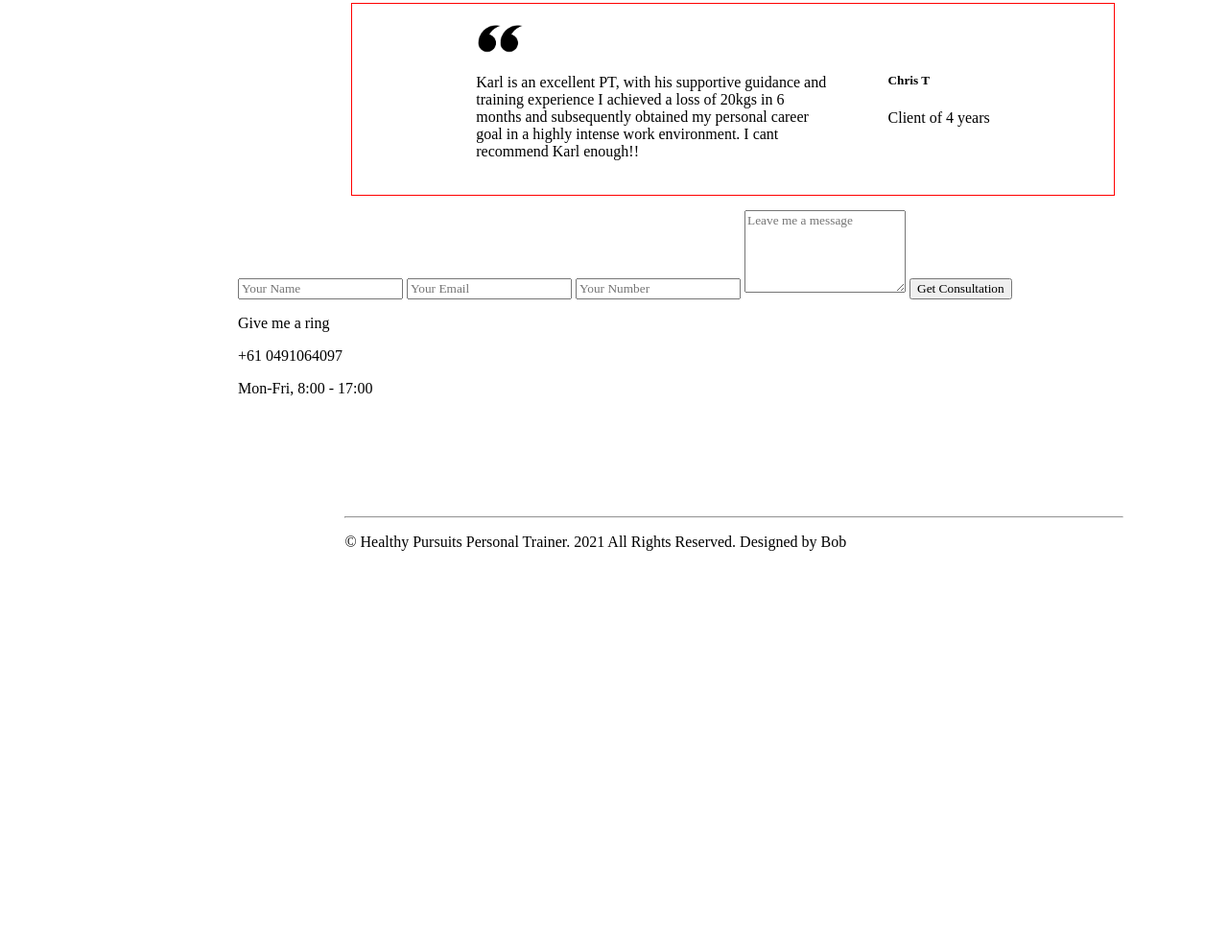
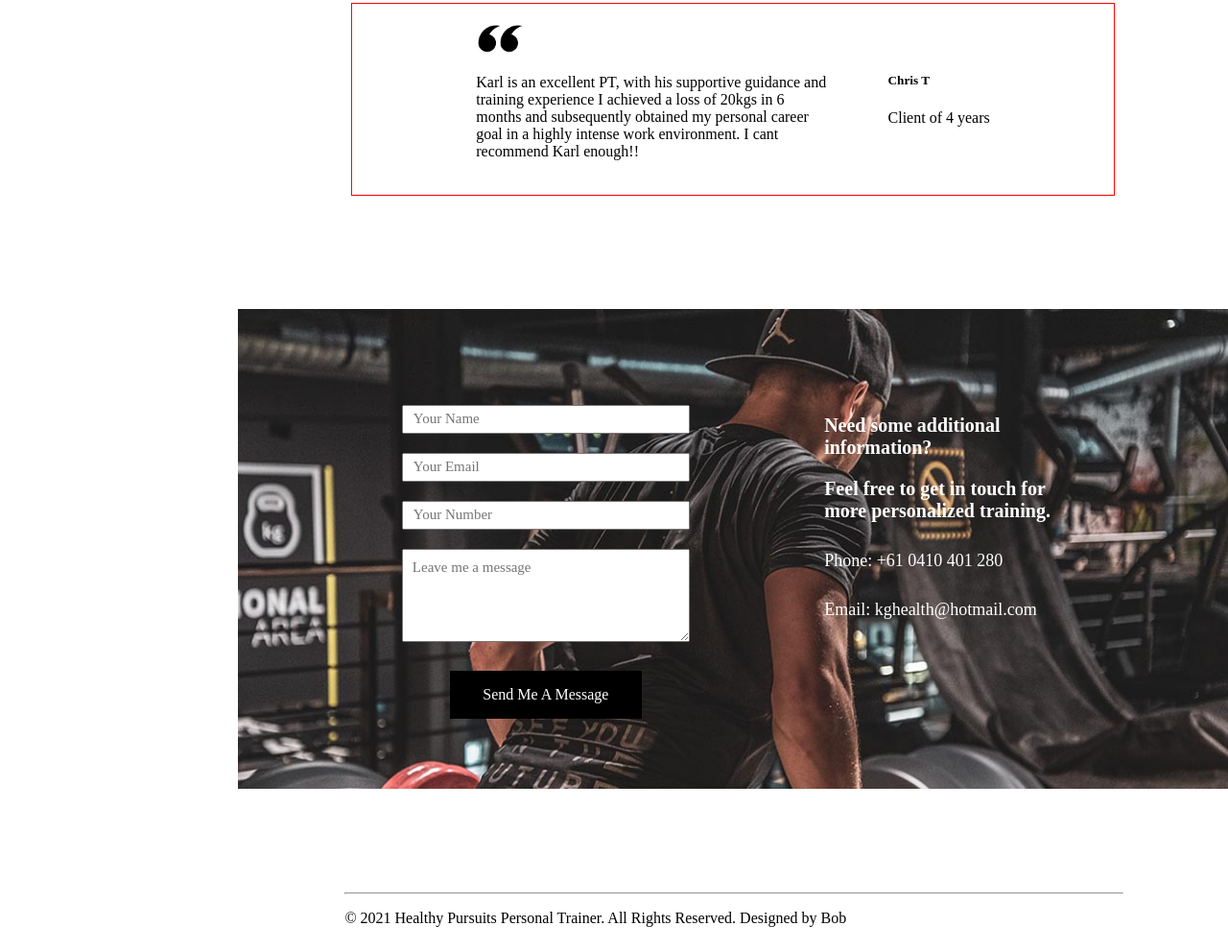
Before and after one commit to qinjiabo1990/Karl-Gray-personal-webapp, a plain HTML site: page index.html in a window 1280 px wide. Shown: the part 4485-5475 px from the top of the page at 96% size. Before the commit the page ends 5083 px from the top, so only its background shows below. Drawn offline with Linux system fonts and the light colour scheme.

Commit message:
finish the basic component of the main page design

```diff
--- a/index.html
+++ b/index.html
@@ -170,7 +170,8 @@
         </div>
         <!--contact-->
         <div class="contact">
-          <form action="">
+          <div class="contact-form">
+            <form>
               <input
                 placeholder="Your Name"
                 type="text"
@@ -195,12 +196,17 @@
                 name="message"
                 required
               ></textarea>
-            <button>Get Consultation</button>
+              <div>
+                <button type="submit">Send Me A Message</button>
+              </div>
+
             </form>
-          <div>
-            <p>Give me a ring</p>
-            <p>+61 0491064097</p>
-            <p>Mon-Fri, 8:00 - 17:00</p>
+          </div>
+          <div class="contact-details">
+            <h3>Need some additional information?</h3>
+            <h3>Feel free to get in touch for more personalized training.</h3>
+            <p>Phone: +61 0410 401 280</p>
+            <p>Email: kghealth@hotmail.com</p>
           </div>
         </div>
       </div>
@@ -210,7 +216,7 @@
       <div class="copyright">
         <hr />
         <p>
-          © Healthy Pursuits Personal Trainer. 2021 All Rights Reserved.
+          © 2021 Healthy Pursuits Personal Trainer. All Rights Reserved.
           Designed by Bob
         </p>
       </div>
--- a/sass/index.scss
+++ b/sass/index.scss
@@ -272,6 +272,7 @@ section {
 
 .comment {
   @extend %flex-row;
+  @extend %component-gap;
   &-cards{
     @extend %flex-colum;
     width: 80%;
@@ -297,8 +298,60 @@ section {
   }
 }
 
-
-
+.contact{
+  @extend %flex-row;
+  @extend %bg-image-set;
+  background-image: url(../img/contact.jpg);
+  height: 500px;
+  &-form{
+    @extend %flex-row;
+    padding-top: 100px;
+    margin-right: 1%;
+    form{
+      @extend %flex-colum;
+      text-align: center;
+      input{
+        font-size: 15px;
+        padding-left: 10px;
+        margin-bottom: 20px;
+        width: 300px;
+        height: 30px;
+      }
+      textarea{
+        font-size: 15px;
+        padding: 10px 0 0 10px;
+        margin-bottom: 30px;
+      }
+      div{
+        @extend %flex-row;
+          button{
+            background-color: $font-black;
+            color: $bg-white;
+            width: 200px;
+            height: 50px;
+            border: none;
+            cursor: pointer;
+            font-size: 16px;
+          }
+      }
+    }
+  }
+  &-details{
+    margin-left: 30px;
+    width: 350px;
+    min-width: 300px;
+    padding-top: 90px;
+    padding-left: 100px;
+    color: $font-white;
+    h3{
+      font-size: 20px;
+    }
+    p{
+      margin-top: 30px;
+      font-size: 18px;
+    }
+  }
+}
 
 footer{
   @extend %flex-row;
```
Also changed, not shown: css/index.css, img/contact.jpg (added), 1 other file. Lines whose indentation alone changed are shown as unchanged.
